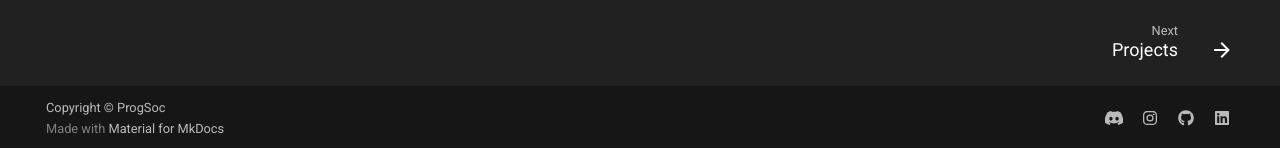
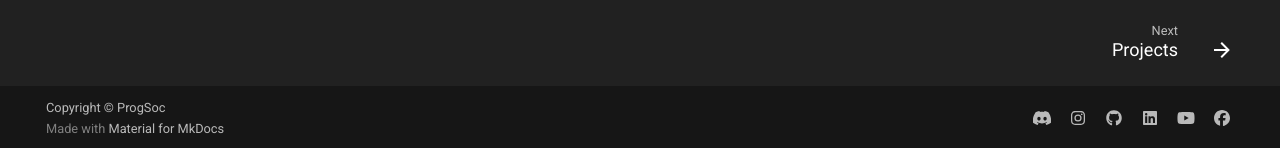
Before and after one commit to ProgSoc/Docs, an MkDocs documentation site: the page built from docs/index.md, in a window 1280 px wide. Shown: the part 749-897 px from the top of the page. Built offline with MkDocs 1.6.1 and Material for MkDocs 9.7.7, drawn with Linux system fonts in a browser that asks for light colours; comment, search, counter and statistics services are not loaded.

Commit message:
add more social media accounts

```diff
--- a/mkdocs.yml
+++ b/mkdocs.yml
@@ -14,6 +14,11 @@
       link: https://github.com/progsoc
     - icon: fontawesome/brands/linkedin
       link: https://www.linkedin.com/company/progsocuts
+    - icon: fontawesome/brands/youtube
+      link: https://www.youtube.com/@utsprogsoc8402
+    - icon: fontawesome/brands/facebook
+      link: https://www.facebook.com/ProgSoc
+
 
 theme:
   name: material
```
